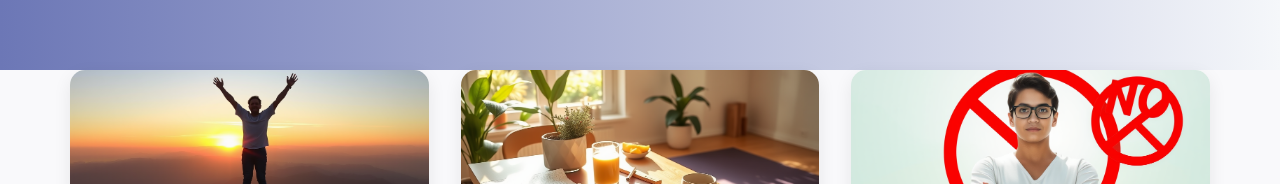
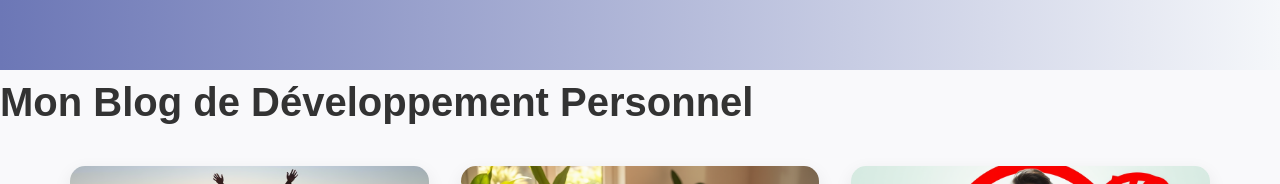
Before and after one commit to CHERRAQI-web/DevSpark, a React (Vite) app: page / in a window 1280 px wide. Shown: the part 750-934 px from the top of the page. Built offline with nearby package versions, Linux system fonts and the light colour scheme.

Commit message:
Modification

```diff
--- a/src/components/body.css
+++ b/src/components/body.css
@@ -21,7 +21,9 @@ body {
     margin-left: 70px;
     margin-right: 70px;
   }
-
+  .blog-title{
+    align-items: center;
+  }
   .blog-card {
     background: white;
     border-radius: 15px;
--- a/src/components/body.jsx
+++ b/src/components/body.jsx
@@ -123,6 +123,9 @@ export default function Body() {
   };
 
   return (
+    <>
+    <h1 className="blog-title">Mon Blog de Développement Personnel</h1>
+
     <div className="blog-grid">
       {articles.map((article, index) => {
         const isExpanded = expanded[index];
@@ -142,6 +145,6 @@ export default function Body() {
           </div>
         );
       })}
-    </div>
+    </div></>
   );
 }
```
